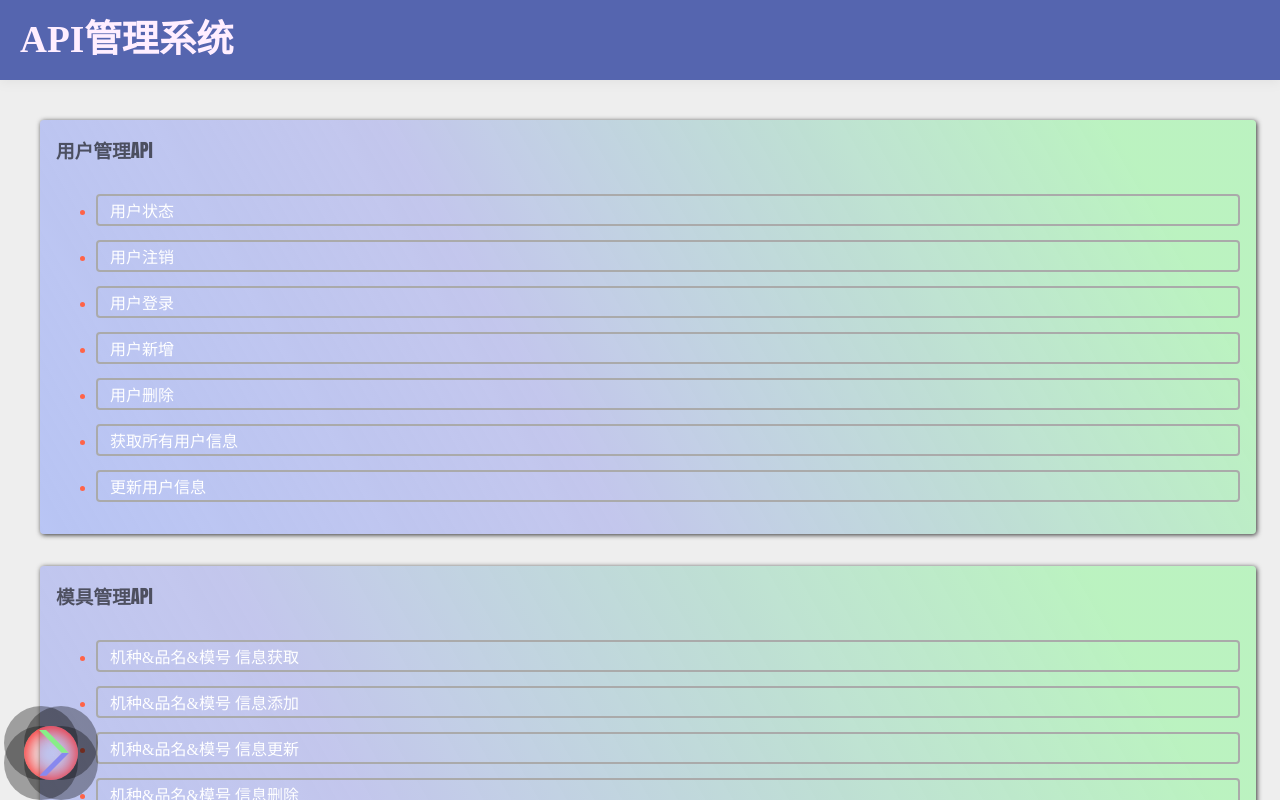
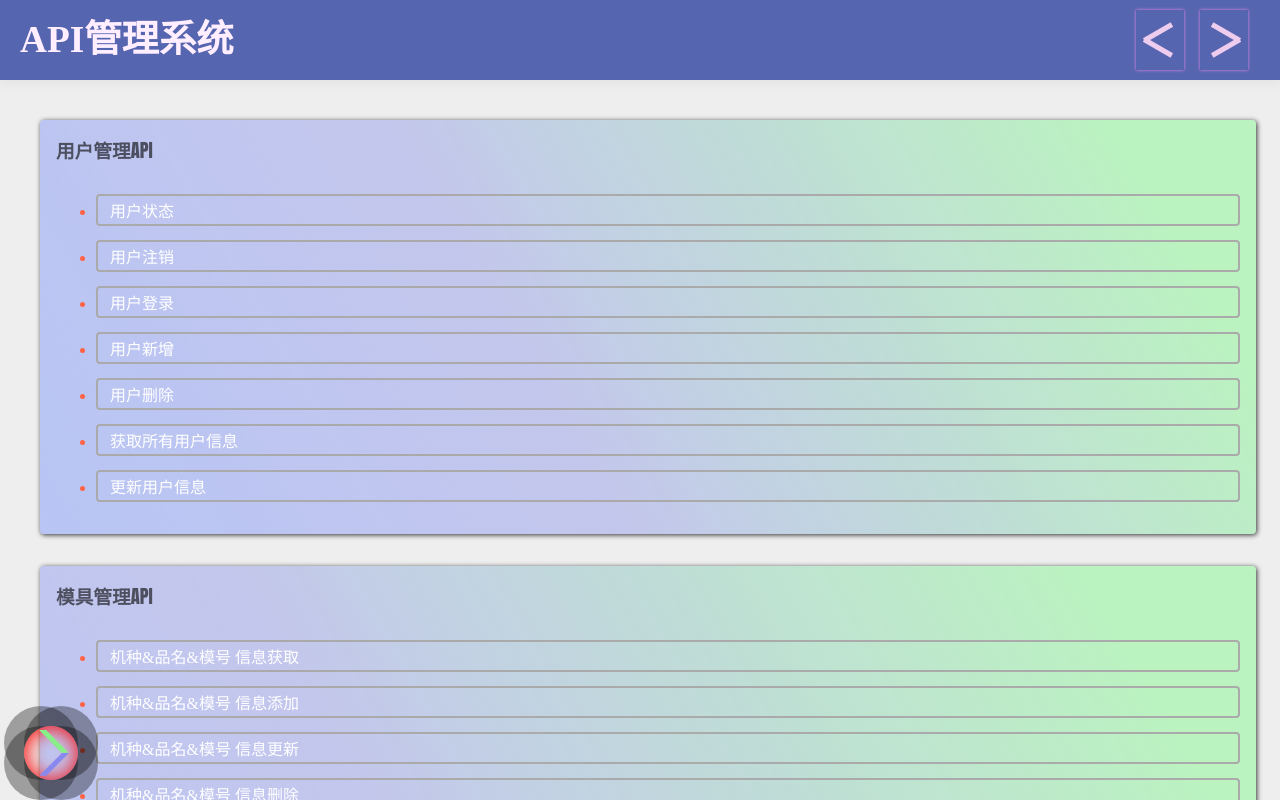
Before and after one commit to zmd50/zmd50.github.io, a plain HTML site: page index.html in a window 1280 px wide. Drawn offline with Linux system fonts and the light colour scheme.

Commit message:
add back&forward function

```diff
--- a/index.html
+++ b/index.html
@@ -37,11 +37,52 @@
         color: var(--header-color);
         padding: 0 20px;
         box-shadow: 0 2px 10px rgba(0,0,0,0.8);
+        position: relative;
     }
     a{
         color: var(--menu-color);
         text-decoration: none;
     }
+    .top-button{
+        position: absolute;
+        width: 3rem;
+        /* height: 3rem; */
+        /* background: #ccc; */
+        top: 10px;
+        bottom: 10px;
+        right: 6rem;
+        cursor: pointer;
+        box-shadow: 0 0 3px #e8e;
+    }
+    .top-button:hover{
+        background: rgba(200,200,200,0.2);
+    }
+    .top-button:active{
+        box-shadow: inset 0 0 2px #3335;
+    }
+    .top-button.reverse{
+        transform: rotateY(180deg);
+    }
+    .top-button#forward{
+        right: 2rem;
+    }
+    .top-button::before,.top-button::after{
+        content: '';
+        position: absolute;
+        width: 2rem;
+        height: 0.3rem;
+        left: 0.4rem;
+        background: #ece;
+    }
+    .top-button::before{
+        top: 1.27rem;
+        transform: rotateZ(-30deg);
+    }
+    .top-button::after{
+        bottom: 1.27rem;
+        transform: rotateZ(30deg);
+    }
+
     .main{
         width: 100%;
         height: calc(100% - 80px);
@@ -125,6 +166,7 @@
         z-index: 1;
         background: transparent;
     }
+
 </style>
 <body>
     <div class="container">
@@ -132,6 +174,9 @@
            <a href="#">
             <h1 class="title">API管理系统</h1>
            </a>
+
+           <div class="top-button" id="back"></div>
+           <div class="top-button reverse" id="forward"></div>
         </div>
         <div class="main">
 
@@ -154,6 +199,14 @@
 <script>
     const menu=document.querySelector(".menu");
     const menu_toggle=document.querySelector(".toggle");
+    const back_btn=document.querySelector("#back");
+    const forward_btn=document.querySelector("#forward");
+    back_btn.addEventListener("click",()=>{
+        window.history.back()
+    })
+    forward_btn.addEventListener("click",()=>{
+        window.history.forward()
+    })
     menu_toggle.addEventListener("click",()=>menu.classList.toggle("active"))
 </script>
 </html>
```
